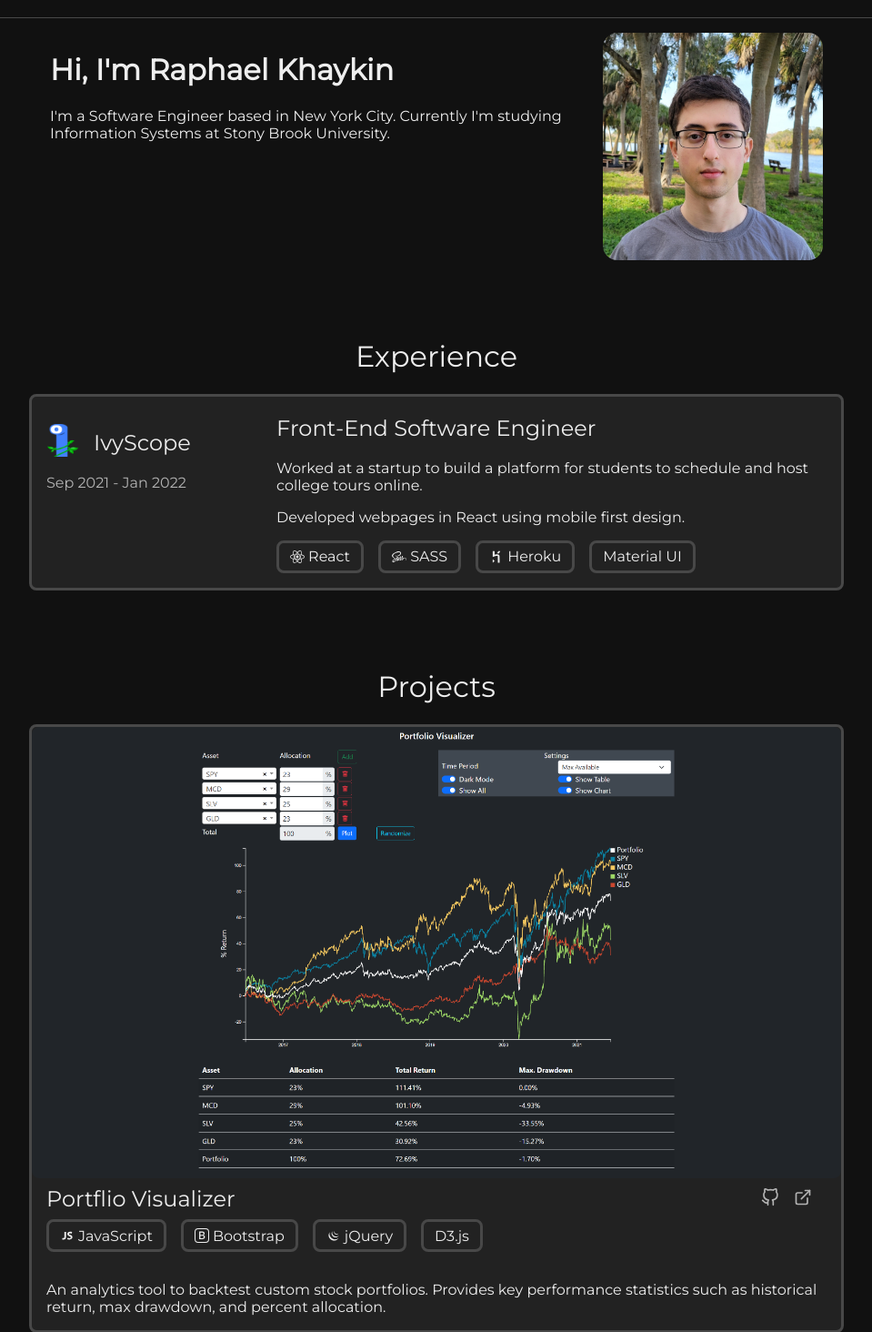
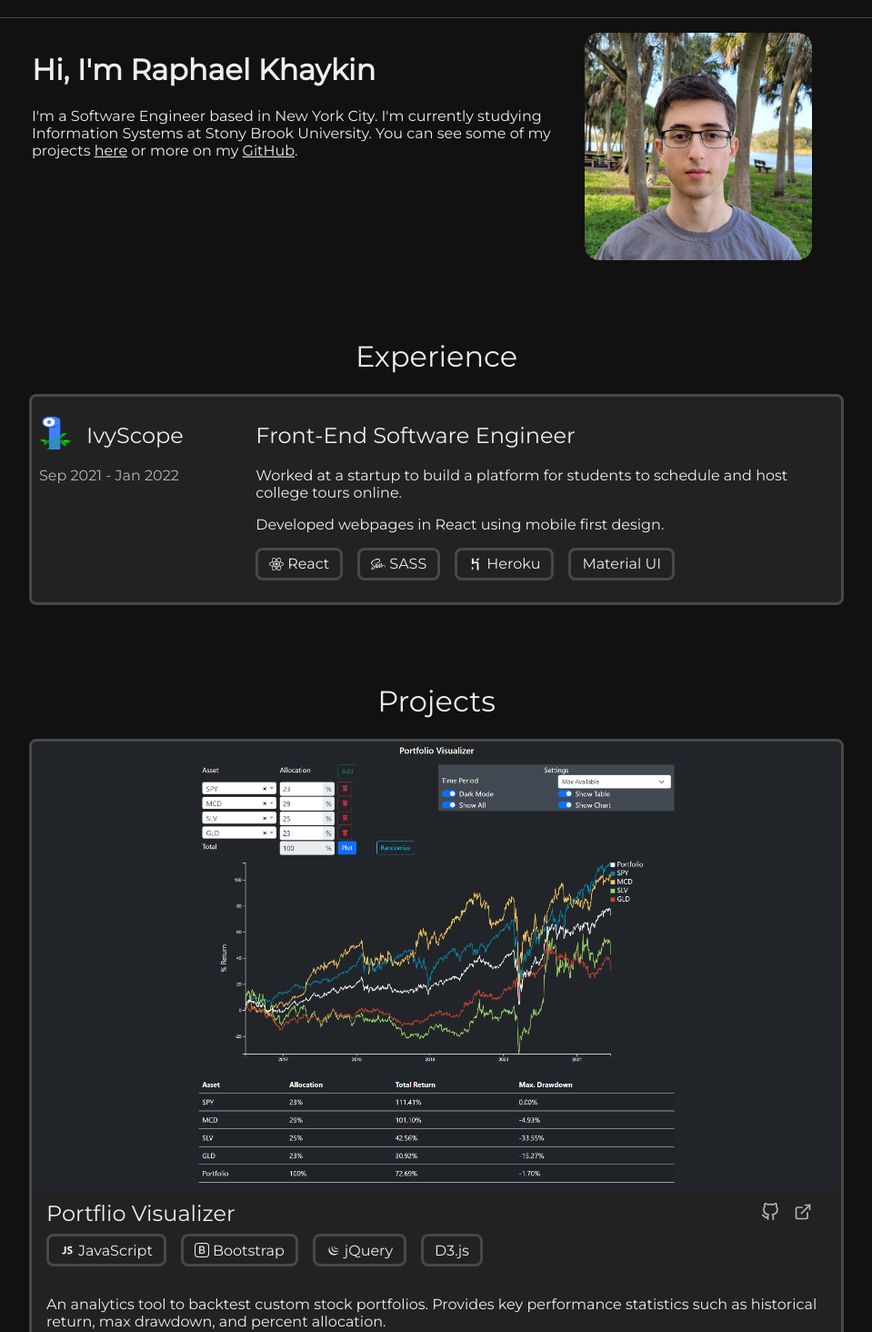
Before and after one commit to RaphaelKhy/personal-website, a React (Create React App) app: page / in a window 1280 px wide. Shown: the part 46-1510 px from the top of the page at 91% size, without its empty margins (160-1119 px from the left). Built offline with nearby package versions, Linux system fonts and the light colour scheme; a web font is replaced by a local one.

Commit message:
About me changes

```diff
--- a/src/components/About.js
+++ b/src/components/About.js
@@ -1,5 +1,6 @@
 import { StyledAbout } from "./styles/About.styled";
 import ProfileImage from "../static/images/Profile.jpg";
+import { HandleClick } from "./Menu";
 
 export default function About(props) {
   return (
@@ -7,8 +8,17 @@
       <div className="aboutMeText">
         <h1>Hi, I'm Raphael Khaykin</h1>
         <p>
-          I'm a Software Engineer based in New York City. Currently I'm studying
-          Information Systems at Stony Brook University.
+          I'm a Software Engineer based in New York City. I'm currently studying
+          Information Systems at Stony Brook University. You can see some
+          of my projects{" "}
+          <a href="/#projects" onClick={HandleClick}>
+            here
+          </a>{" "}
+          or more on my{" "}
+          <a href="https://github.com/RaphaelKhy" target="blank">
+            GitHub
+          </a>
+          .
         </p>
       </div>
       <div className="aboutMeImage">
--- a/src/components/Body.js
+++ b/src/components/Body.js
@@ -1,6 +1,5 @@
 import About from "./About";
 import Experience from "./Experience";
-import Education from "./Education";
 import Projects from "./Projects";
 import Contact from "./Contact";
 import { StyledBody } from "./styles/Body.styled";
@@ -10,7 +9,6 @@
     <StyledBody>
       <About isTransition={props.isTransition} />
       <Experience isTransition={props.isTransition} />
-      {/* <Education isTransition={props.isTransition} /> */}
       <Projects isTransition={props.isTransition} />
       <Contact isTransition={props.isTransition} />
     </StyledBody>
--- a/src/components/Menu.js
+++ b/src/components/Menu.js
@@ -3,24 +3,11 @@
 import ThemeButton from "./ThemeButton";
 
 export default function Menu(props) {
-  const HandleClick = (e) => {
-    e.preventDefault();
-    var target = e.target.getAttribute("href").substring(2);
-    const location = document.getElementById(target).offsetTop;
-    window.scrollTo({
-      left: 0,
-      top: location - 65,
-    });
-  };
-
   return (
     <StyledMenu isTransition={props.isTransition}>
       <a href="/#experience" onClick={HandleClick}>
         Experience
       </a>
-      {/* <a href="/#education" onClick={HandleClick}>
-        Education
-      </a> */}
       <a href="/#projects" onClick={HandleClick}>
         Projects
       </a>
@@ -37,3 +24,13 @@
     </StyledMenu>
   );
 }
+
+export const HandleClick = (e) => {
+  e.preventDefault();
+  var target = e.target.getAttribute("href").substring(2);
+  const location = document.getElementById(target).offsetTop;
+  window.scrollTo({
+    left: 0,
+    top: location - 65,
+  });
+};
--- a/src/components/MobileMenu.js
+++ b/src/components/MobileMenu.js
@@ -3,19 +3,14 @@
 import React, { useState } from "react";
 import Hamburger from "hamburger-react";
 import ThemeButton from "./ThemeButton";
+import { HandleClick } from "./Menu";
 
 export default function MobileMenu(props) {
   const [isActive, setActive] = useState(false);
 
-  const HandleClick = (e) => {
+  const onClick = () => {
     setActive(false);
-    e.preventDefault();
-    var target = e.target.getAttribute("href").substring(2);
-    const location = document.getElementById(target).offsetTop;
-    window.scrollTo({
-      left: 0,
-      top: location - 65,
-    });
+    HandleClick();
   };
 
   return (
@@ -31,16 +26,13 @@
         toggle={setActive}
       />
       <nav className={"mobile-nav " + (isActive ? "is-active" : null)}>
-        <a href="/#experience" onClick={HandleClick}>
+        <a href="/#experience" onClick={onClick}>
           Experience
         </a>
-        {/* <a href="/#education" onClick={HandleClick}>
-          Education
-        </a> */}
-        <a href="/#projects" onClick={HandleClick}>
+        <a href="/#projects" onClick={onClick}>
           Projects
         </a>
-        <a href="/#contact" onClick={HandleClick}>
+        <a href="/#contact" onClick={onClick}>
           Contact
         </a>
         <a href={resume} target="blank">
--- a/src/components/Projects.js
+++ b/src/components/Projects.js
@@ -7,17 +7,22 @@
 
 export default function Projects(props) {
   return (
-    <StyledProjects id="projects" isTransition={props.isTransition}>
+    <StyledProjects isTransition={props.isTransition} id="projects">
       <h1 className="title">Projects</h1>
+      <div id="projectCards">
         {projectData.map((project) => (
-        <StyledCard isTransition={props.isTransition} id="projectCard">
+          <StyledCard isTransition={props.isTransition}>
             <div id="project">
               <div id="projectImage">
                 <img src={project.image} />
               </div>
               <div id="body">
                 <div id="header">
-                <h2 id="projectTitle">{project.title}</h2>
+                  <h2 id="projectTitle">
+                    <a href={project.link} target="_blank">
+                      {project.title}
+                    </a>
+                  </h2>
                   <div id="links">
                     <ToolTip
                       text="GitHub"
@@ -48,6 +53,7 @@
             </div>
           </StyledCard>
         ))}
+      </div>
     </StyledProjects>
   );
 }
@@ -66,7 +72,7 @@
     title: "Personal Website",
     description: "A website to share my experience, projects, and interests.",
     techStack: ["React", "Styed Components", "Tippy.js"],
-    link: "raphaelkhaykin.com",
+    link: "https://raphaelkhaykin.com",
     gitHubLink: "https://github.com/RaphaelKhy/Personal-website",
   },
 ];
--- a/src/components/Themes.js
+++ b/src/components/Themes.js
@@ -11,6 +11,8 @@
   borders: false,
   transitionTime: "0.5s",
   menuTime: "0.4s",
+  link2: "rgb(17, 236, 229)",
+  link3: "#fabe81",
 };
 
 export const darkTheme = {
@@ -20,6 +22,7 @@
   colors: {
     ...grayDark,
     ...blueDark,
+    ...blue,
 
     AppBg: grayDark.gray1,
     elementBg: grayDark.gray3,
@@ -29,7 +32,7 @@
     solidBg: grayDark.gray8,
     lowContrastText: grayDark.gray11,
     highContrastText: grayDark.gray12,
-    select: blueDark.blue6,
+    link: globalTheme.link3,
   },
 };
 
@@ -40,6 +43,7 @@
   colors: {
     ...gray,
     ...blue,
+    ...blueDark,
 
     AppBg: gray.gray1,
     elementBg: gray.gray3,
@@ -49,7 +53,7 @@
     solidBg: gray.gray8,
     lowContrastText: gray.gray11,
     highContrastText: gray.gray12,
-    select: blue.blue6,
+    link: globalTheme.link3,
   },
 };
 
--- a/src/components/styles/About.styled.js
+++ b/src/components/styles/About.styled.js
@@ -7,7 +7,8 @@
   display: flex;
   flex-direction: row;
   align-self: center;
-  max-width: 850px;
+  max-width: 890px;
+  width: -webkit-fill-available;
   color: ${(props) => props.theme.colors.highContrastText};
   transition: color
     ${(props) => (props.isTransition ? props.theme.transitionTime : "0s")};
@@ -26,4 +27,12 @@
       object-fit: cover;
     }
   }
+  a {
+    color: ${(props) => props.theme.colors.highContrastText};
+    transition: color
+      ${(props) => (props.isTransition ? props.theme.transitionTime : "0s")};
+    :hover {
+      color: ${(props) => props.theme.colors.link};
+    }
+  }
 `;
--- a/src/components/styles/Body.styled.js
+++ b/src/components/styles/Body.styled.js
@@ -5,6 +5,6 @@
   ${(props) => displayBorders(props.theme, "black")}
   display: flex;
   flex-direction: column;
-  margin-left: 8px;
-  margin-right: 8px;
+  margin-left: 1rem;
+  margin-right: 1rem;
 `;
--- a/src/components/styles/Experience.styled.js
+++ b/src/components/styles/Experience.styled.js
@@ -22,10 +22,10 @@
     display: flex;
     flex-direction: row;
     justify-content: center;
+    padding: 0.5rem;
   }
 
   #company {
-    padding: 1rem;
     display: flex;
     flex-direction: column;
     column-gap: 20px;
--- a/src/components/styles/Projects.styled.js
+++ b/src/components/styles/Projects.styled.js
@@ -6,6 +6,7 @@
   display: flex;
   flex-direction: column;
   margin-top: 65px;
+  column-gap: 50px;
 
   .title {
     ${(props) => displayBorders(props.theme, "green")}
@@ -15,6 +16,13 @@
     color: ${(props) => props.theme.colors.highContrastText};
     transition: color
       ${(props) => (props.isTransition ? props.theme.transitionTime : "0s")};
+  }
+
+  #projectCards {
+    display: flex;
+    align-self: center;
+    flex-direction: column;
+    row-gap: 50px;
   }
 
   #project {
@@ -37,7 +45,6 @@
   }
 
   #header {
-    width: 100%;
     display: flex;
     align-items: center;
     justify-content: space-between;
@@ -55,7 +62,7 @@
     }
   }
 
-  #body{
+  #body {
     padding-left: 1rem;
     padding-right: 1rem;
   }
@@ -66,20 +73,19 @@
     margin-bottom: 0rem;
     font-weight: 500;
     margin-top: 0px;
+
+    a {
+      color: ${(props) => props.theme.colors.highContrastText};
+      text-decoration: none;
+      transition: color
+        ${(props) => (props.isTransition ? props.theme.transitionTime : "0s")};
+    }
+  }
+
+  #text {
+    ${(props) => displayBorders(props.theme, "silver")}
     color: ${(props) => props.theme.colors.highContrastText};
     transition: color
       ${(props) => (props.isTransition ? props.theme.transitionTime : "0s")};
   }
-
-  #text {
-    ${(props) => displayBorders(props.theme, "silver")}
-    width: 100%;
-    color: ${(props) => props.theme.colors.highContrastText};
-    transition: color
-      ${(props) => (props.isTransition ? props.theme.transitionTime : "0s")};
-  }
-
-  #projectCard{
-    margin-bottom: 50px;
-  }
 `;
```
Also changed, not shown: src/components/Logo.js (+6 -4 lines). Lines whose indentation alone changed are shown as unchanged.
